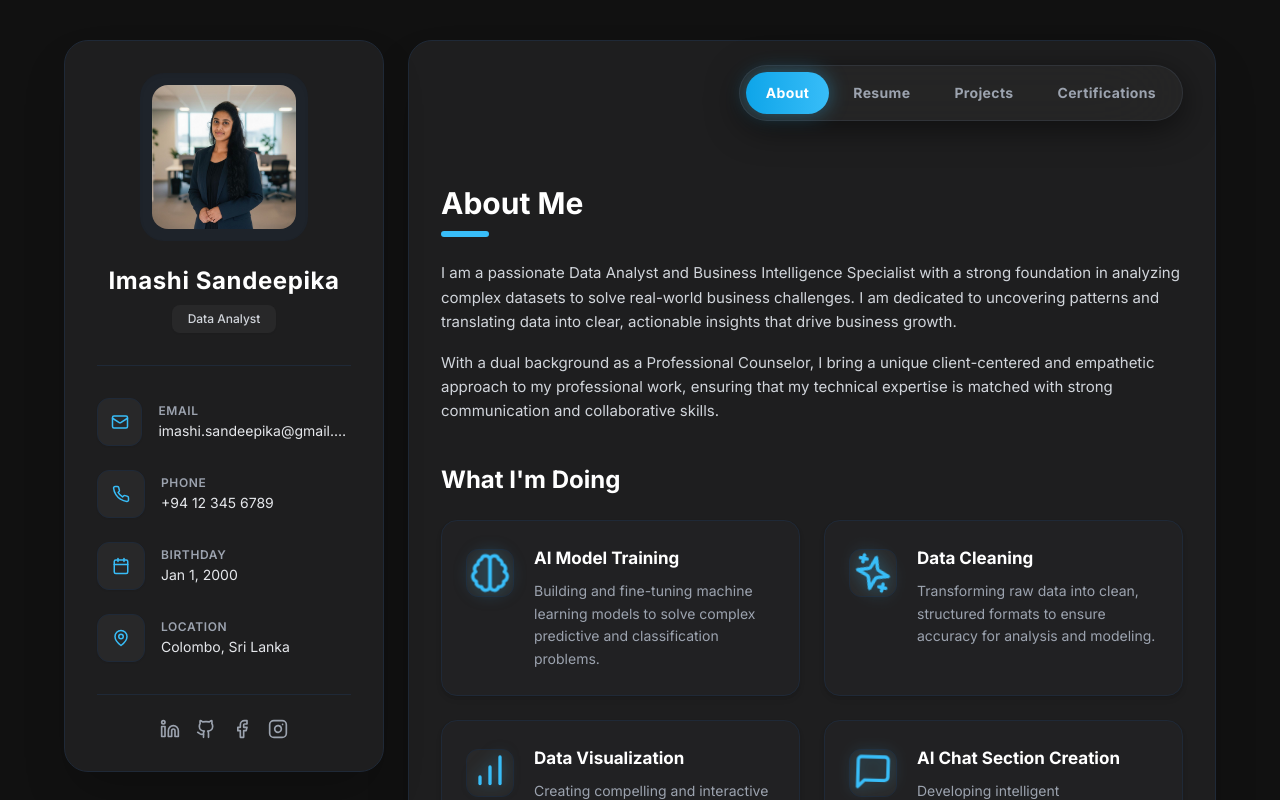
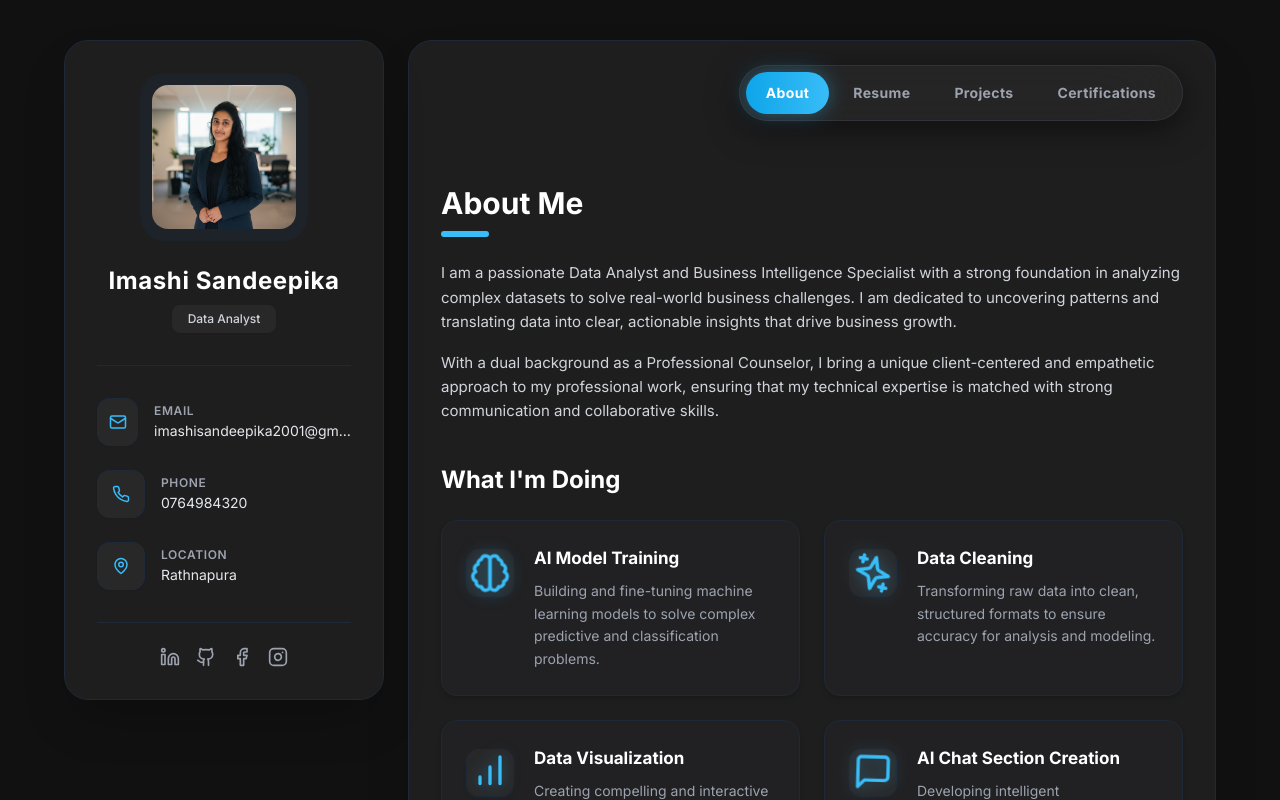
Before and after one commit to Imashi-Sandeepika/my-portfolio, a React (Vite) app: page / in a window 1280 px wide. Shown: the top 800 px of the page. Built offline with nearby package versions, Linux system fonts and the light colour scheme.

Commit message:
Update Sidebar contact details and remove Birthday

```diff
--- a/src/components/Sidebar.tsx
+++ b/src/components/Sidebar.tsx
@@ -25,8 +25,8 @@ const Sidebar = () => {
           </div>
           <div className="overflow-hidden">
             <p className="text-xs text-gray-400 uppercase mb-0.5 tracking-wider font-semibold">Email</p>
-            <p className="text-sm text-gray-200 truncate" title="imashi.sandeepika@gmail.com">
-              imashi.sandeepika@gmail.com
+            <p className="text-sm text-gray-200 truncate" title="imashisandeepika2001@gmail.com">
+              imashisandeepika2001@gmail.com
             </p>
           </div>
         </div>
@@ -37,17 +37,7 @@ const Sidebar = () => {
           </div>
           <div>
             <p className="text-xs text-gray-400 uppercase mb-0.5 tracking-wider font-semibold">Phone</p>
-            <p className="text-sm text-gray-200">+94 12 345 6789</p>
-          </div>
-        </div>
-
-        <div className="flex items-center gap-4">
-          <div className="w-12 h-12 bg-[#282829] text-sky-400 rounded-xl flex justify-center items-center shadow-sm border border-gray-800">
-            <Calendar size={18} />
-          </div>
-          <div>
-            <p className="text-xs text-gray-400 uppercase mb-0.5 tracking-wider font-semibold">Birthday</p>
-            <p className="text-sm text-gray-200">Jan 1, 2000</p>
+            <p className="text-sm text-gray-200">0764984320</p>
           </div>
         </div>
 
@@ -57,7 +47,7 @@ const Sidebar = () => {
           </div>
           <div>
             <p className="text-xs text-gray-400 uppercase mb-0.5 tracking-wider font-semibold">Location</p>
-            <p className="text-sm text-gray-200">Colombo, Sri Lanka</p>
+            <p className="text-sm text-gray-200">Rathnapura</p>
           </div>
         </div>
       </div>
```
Also changed, not shown: src/App.tsx (line endings or trailing spaces).
